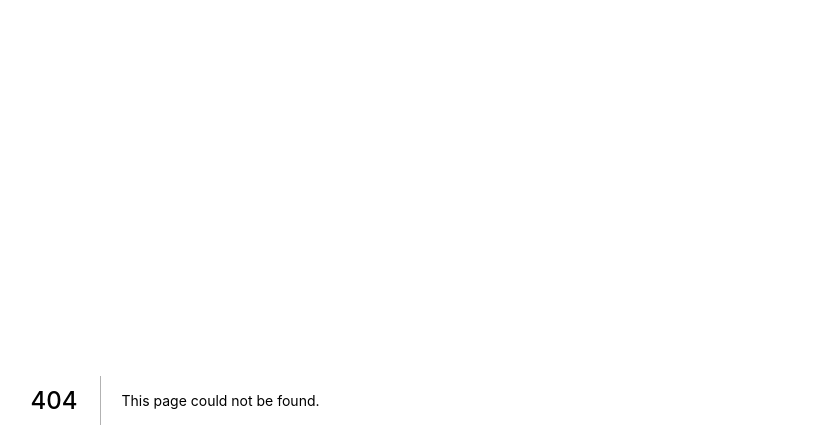
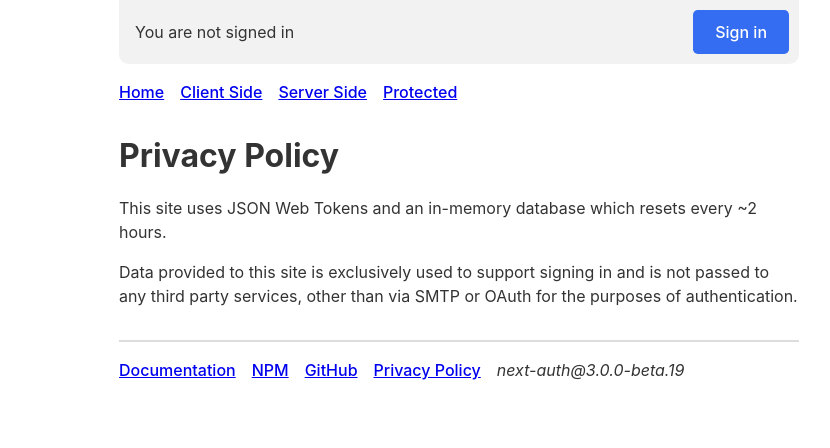
Before and after one commit to viridius-1/next-auth-example, a Next.js app: page /privacy in a window 1280 px wide. Before the commit this address had no page. Shown: the top 448 px of the page, without its empty margins (181-1011 px from the left). Built offline with nearby package versions, Linux system fonts and the light colour scheme; no server answers.

Commit message:
Add privacy policy (required by some providers)

```diff
--- a/components/footer.js
+++ b/components/footer.js
@@ -1,3 +1,4 @@
+import Link from 'next/link'
 import styles from './footer.module.css'
 
 export default () => (
@@ -7,6 +8,7 @@ export default () => (
       <li className={styles.navItem}><a href="https://next-auth.js.org">Documentation</a></li>
       <li className={styles.navItem}><a href="https://www.npmjs.com/package/next-auth">NPM</a></li>
       <li className={styles.navItem}><a href="https://github.com/iaincollins/next-auth-example">GitHub</a></li>
+      <li className={styles.navItem}><Link href="/privacy"><a>Privacy Policy</a></Link></li>
       <li className={styles.navItem}><em>next-auth@3.0.0-beta.19</em></li>
     </ul>
   </footer>
--- a/components/header.module.css
+++ b/components/header.module.css
@@ -14,7 +14,7 @@
   border-radius: 0 0 .6rem .6rem;
   padding: .6rem 1rem;
   margin: 0;
-  background-color: #f5f5f5;
+  background-color: rgba(0,0,0,.05);
   transition: all 0.2s ease-in;
 }
 
--- /dev/null
+++ b/pages/privacy.js
@@ -0,0 +1,15 @@
+import Layout from '../components/layout'
+
+export default () => (
+  <Layout>
+    <h1>Privacy Policy</h1>
+    <p>
+      This site uses JSON Web Tokens and an in-memory database which resets every ~2 hours.
+    </p>
+    <p>
+      Data provided to this site is exclusively used to support signing in
+      and is not passed to any third party services, other than via SMTP or OAuth for the
+      purposes of authentication.
+    </p>
+  </Layout>
+)
--- a/pages/styles.css
+++ b/pages/styles.css
@@ -3,8 +3,8 @@ body {
   padding: 0 1rem 1rem 1rem;
   max-width: 680px;
   margin: 0 auto;
+  background: #fff;
   color: #333;
-
 }
 
 li,
```
Also changed, not shown: components/access-denied.js (+6 -1 lines), components/header.js (+4 -4 lines), pages/index.js (+1 -7 lines).
